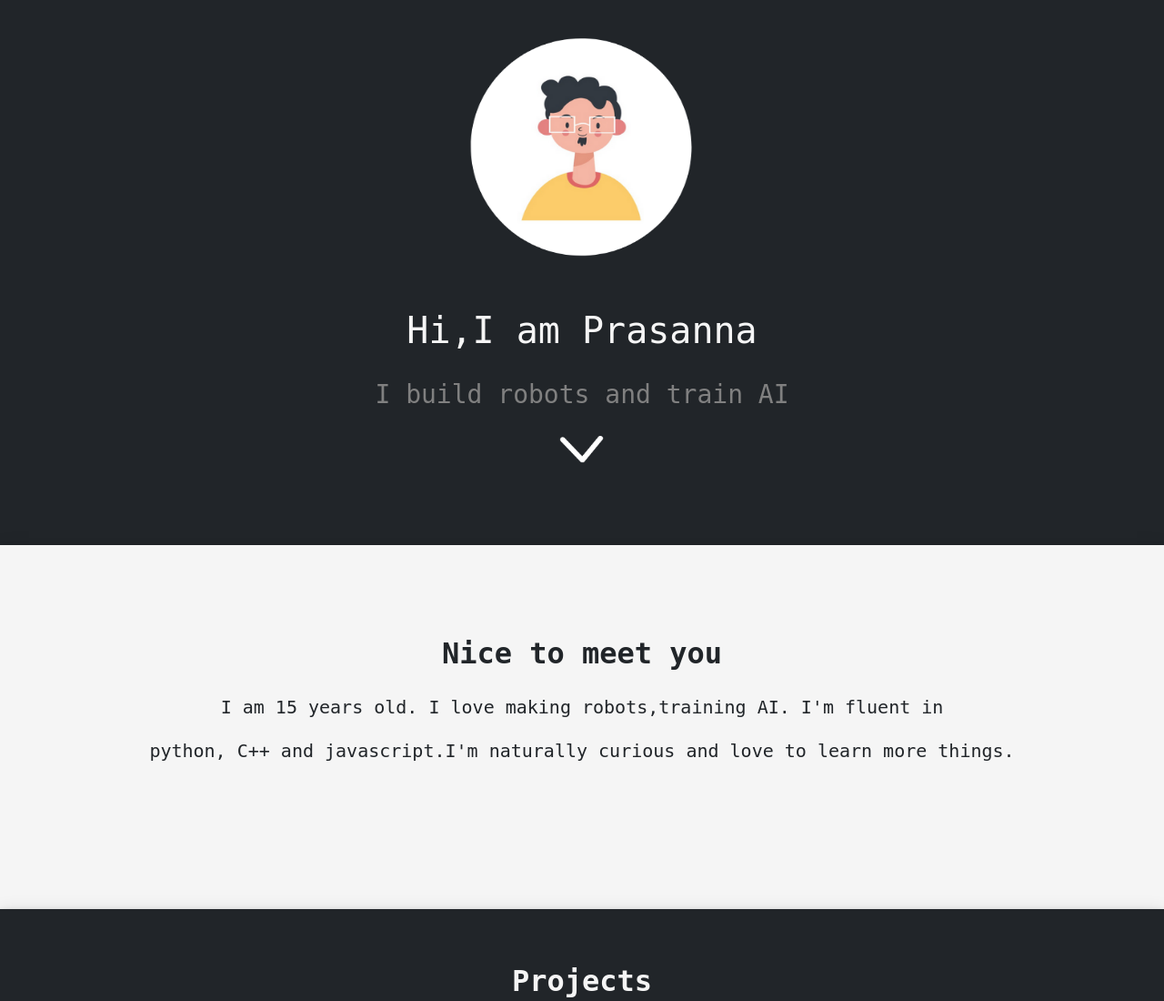
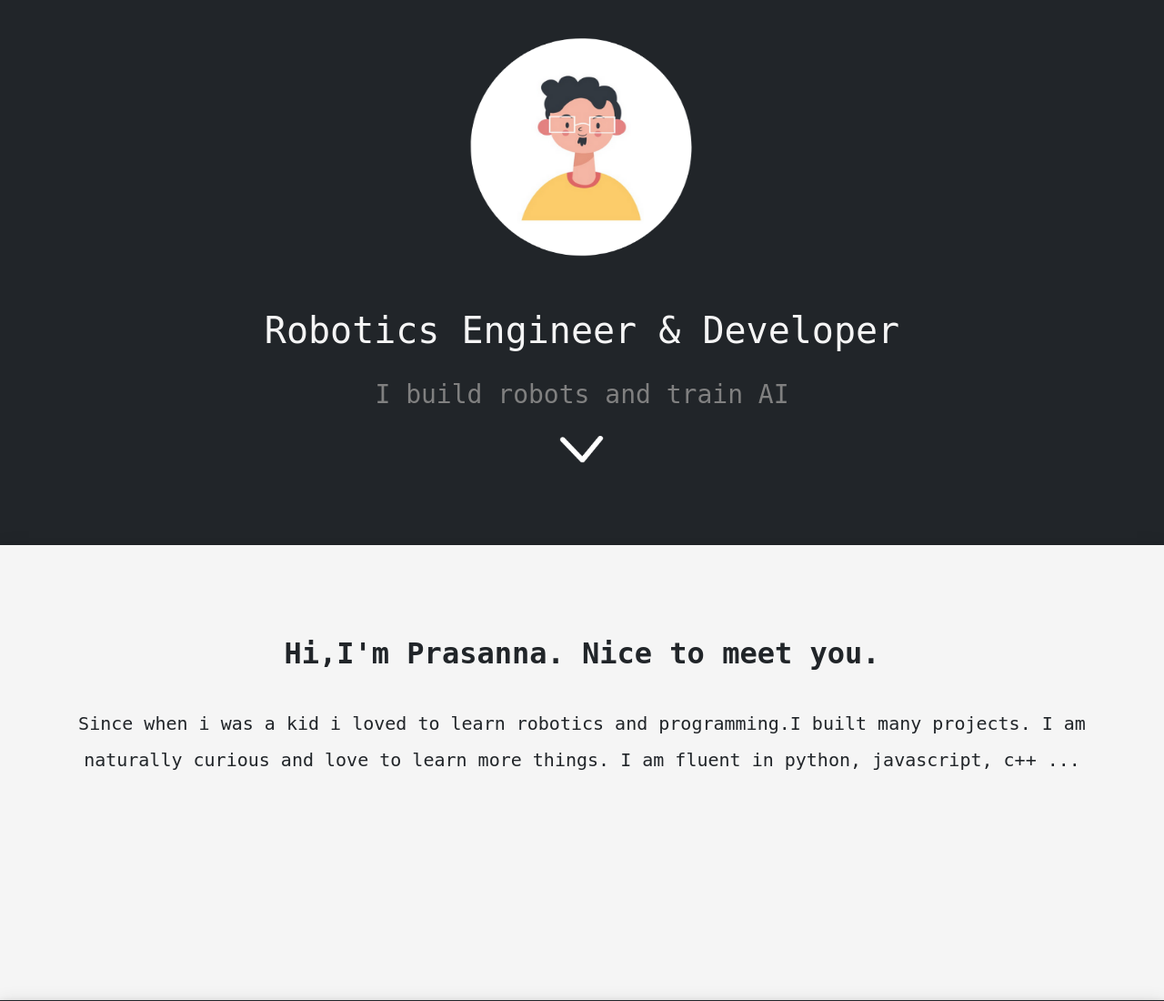
Before and after one commit to Prasanna-Natarajan-3595/My_Portfolio, a Flask app: page / in a window 1280 px wide. Shown: the part 81-1181 px from the top of the page at 91% size. Run offline with Flask 2, Linux system fonts and the light colour scheme.

Commit message:
New about and new text

```diff
--- a/web/templates/home.html
+++ b/web/templates/home.html
@@ -52,16 +52,16 @@
   </div>
   {% endif %} {% endfor %} {% endif %} {% endwith %}
   <img style='margin-top:40px;'src='https://raw.githubusercontent.com/prasannan-robots/My_portfolio/neat/web/templates/assets/Screenshot%20from%202021-03-27%2014-13-28.png'height='250px;' width='250px;'>
-  <h1 style='color:whitesmoke;font-family:monospace;margin-top:50px;'>Hi,I am Prasanna</h1>
+  <h1 style='color:whitesmoke;font-family:monospace;margin-top:50px;'>Robotics Engineer & Developer</h1>
   <h3 style='font-family:monospace;color:grey;margin-top:30px;'>I build robots and train AI</h2>
   <img src='https://raw.githubusercontent.com/prasannan-robots/My_portfolio/neat/web/templates/assets/arrow.png' width='50px;'height='30px;' style='margin-top:20px;cursor:pointer;'>
 </div>
-<div class='rectangle' style='width:auto;height:400px;background-color:whitesmoke;'>
+<div class='rectangle' style='width:auto;height:500px;background-color:whitesmoke;'>
   <div style='text-align: center;'>
 
-  <h2 style='font-family:monospace;padding-top:100px;'><strong>Nice to meet you</strong></h2>
+  <h2 style='font-family:monospace;padding-top:100px;'><strong>Hi,I'm Prasanna. Nice to meet you.</strong></h2>
     <div class="container">
-  <h5 style='font-family:monospace;padding-top:20px;'>I am 15 years old. I love making robots,training AI. I'm fluent in <br><br>python, C++ and javascript.I'm naturally curious and love to learn more things.
+  <h5 style='font-family:monospace;padding-top:30px;line-height: 2;'>Since when i was a kid i loved to learn robotics and programming.I built many projects. I am naturally curious and love to learn more things. I am fluent in python, javascript, c++ ...
   </h5>
 </div>
   </div>
```
Also changed, not shown: web/templates/assets/hand.png (added).
